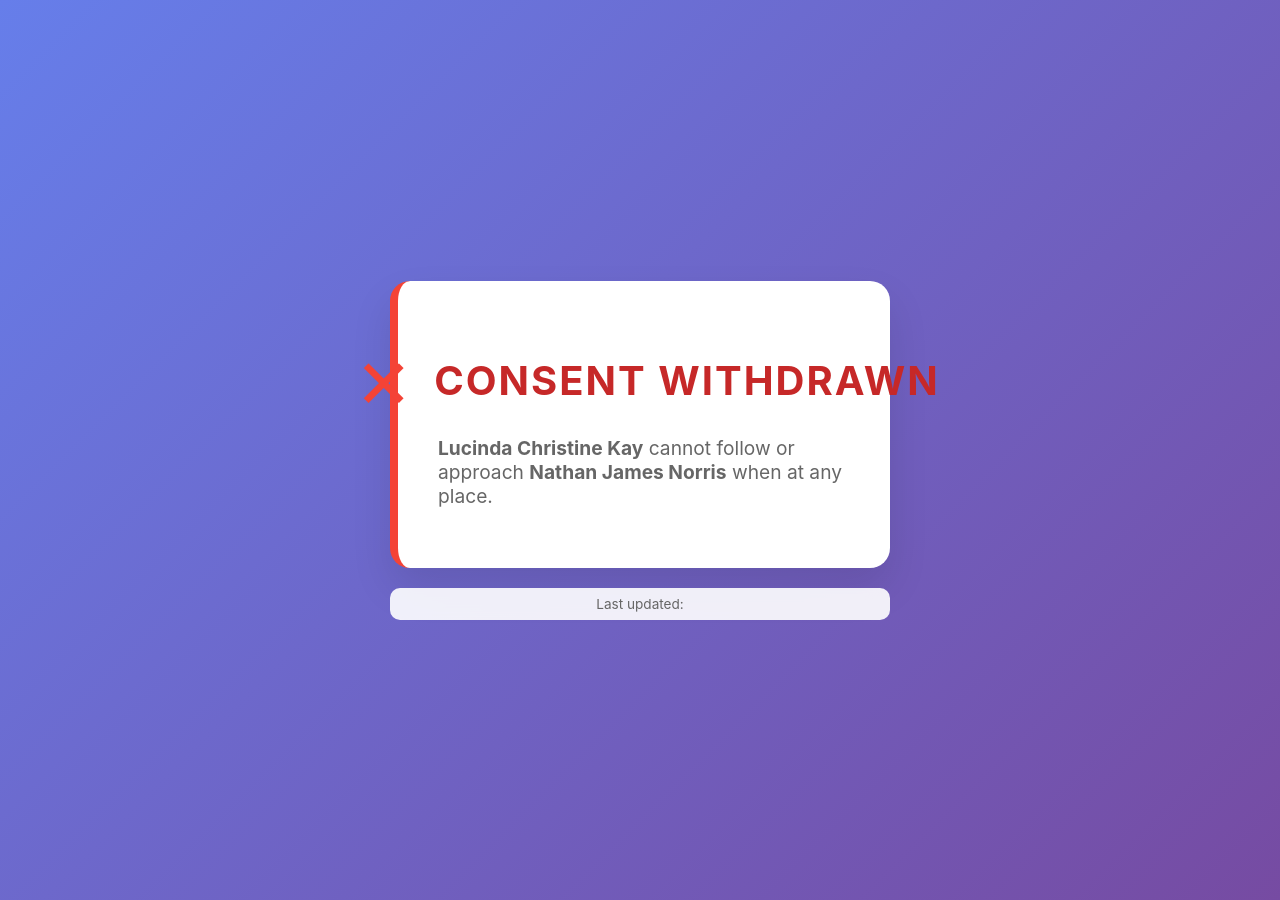
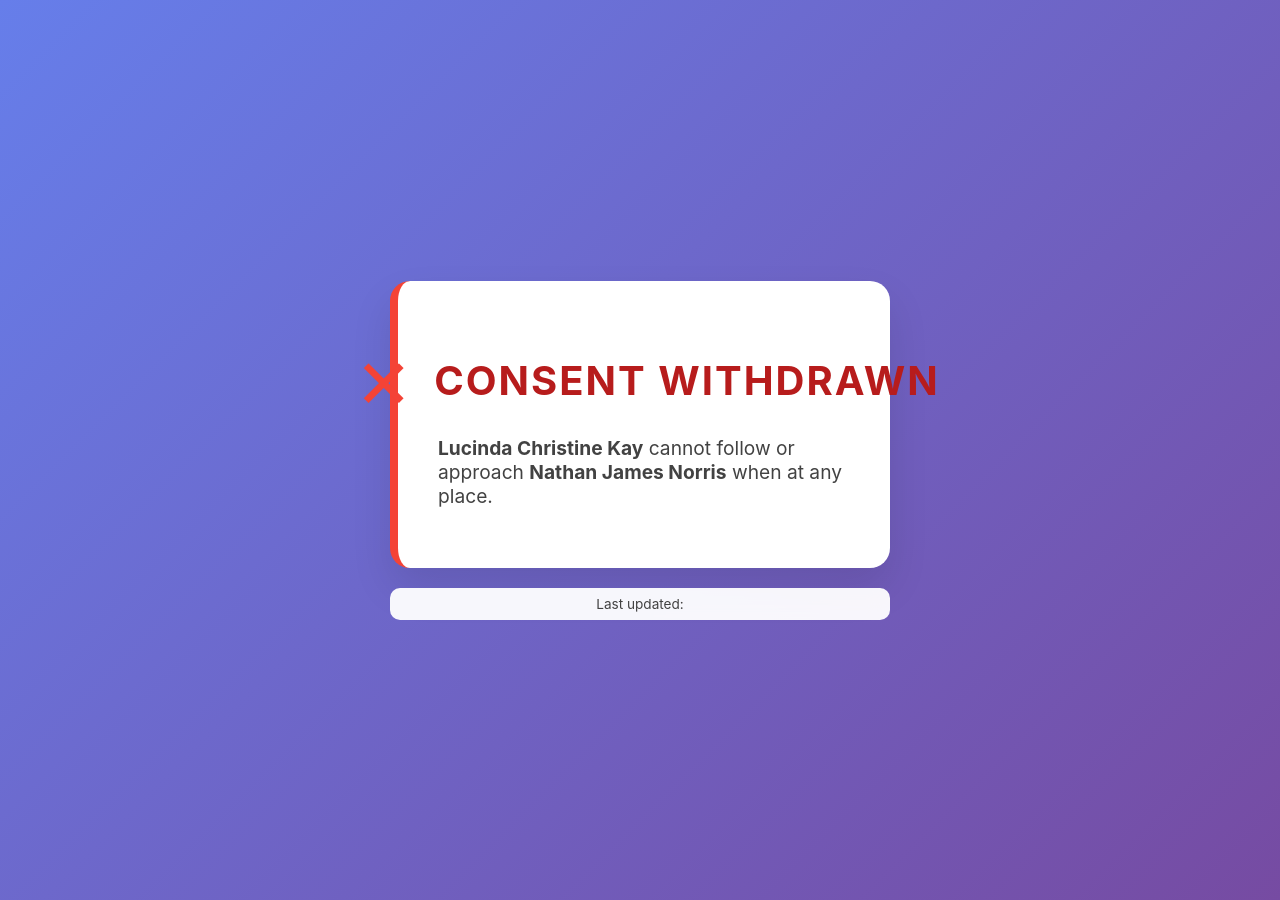
Before and after one commit to nathanjnorris/consent, a Jekyll site: the page built from index.html, in a window 1280 px wide. Built offline with Jekyll 4.4.1, drawn with Linux system fonts in a browser that asks for light colours.

```diff
--- a/_layouts/default.html
+++ b/_layouts/default.html
@@ -4,6 +4,13 @@
     <meta charset="UTF-8">
     <meta name="viewport" content="width=device-width, initial-scale=1.0">
     <title>{{ site.title }}</title>
+
+    <!-- Block search engines -->
+    <meta name="robots" content="noindex, nofollow, noarchive, nosnippet, noimageindex">
+    <meta name="googlebot" content="noindex, nofollow, noarchive, nosnippet, noimageindex">
+
+    <!-- Accessibility meta tags -->
+    <meta name="description" content="Current consent status">
 
     <!-- Dynamic Favicon based on consent status -->
     {% if site.consent_status == "given" %}
@@ -85,16 +92,16 @@
         }
 
         .status-given h1 {
-            color: #2E7D32;
+            color: #1B5E20;
         }
 
         .status-withdrawn h1 {
-            color: #C62828;
+            color: #B71C1C;
         }
 
         .status-message {
             font-size: 1.2em;
-            color: #666;
+            color: #424242;
             margin: 0;
             text-align: left;
         }
@@ -103,9 +110,56 @@
             white-space: nowrap;
         }
 
+        /* Focus management and keyboard navigation */
+        *:focus {
+            outline: 3px solid #4A90E2;
+            outline-offset: 2px;
+        }
+
+        /* High contrast mode support */
+        @media (prefers-contrast: high) {
+            .status-given h1 {
+                color: #000000;
+            }
+
+            .status-withdrawn h1 {
+                color: #000000;
+            }
+
+            .status-message {
+                color: #000000;
+            }
+
+            .last-updated {
+                background: #FFFFFF;
+                color: #000000;
+                border: 2px solid #000000;
+            }
+        }
+
+        /* Reduced motion support */
+        @media (prefers-reduced-motion: reduce) {
+            .status-display {
+                transition: none;
+            }
+        }
+
+        /* Screen reader only class */
+        .sr-only {
+            position: absolute;
+            width: 1px;
+            height: 1px;
+            padding: 0;
+            margin: -1px;
+            overflow: hidden;
+            clip: rect(0, 0, 0, 0);
+            white-space: nowrap;
+            border: 0;
+        }
+
         .last-updated {
-            background: rgba(255, 255, 255, 0.9);
-            color: #666;
+            background: rgba(255, 255, 255, 0.95);
+            color: #424242;
             padding: 8px 15px;
             border-radius: 10px;
             font-size: 0.85em;
--- a/index.html
+++ b/index.html
@@ -2,27 +2,35 @@
 layout: default
 ---
 
+<main role="main" aria-label="Consent Status">
   <div class="status-container">
-  <div class="status-display {% if site.consent_status == 'given' %}status-given{% else %}status-withdrawn{% endif %}">
+    <section class="status-display {% if site.consent_status == 'given' %}status-given{% else %}status-withdrawn{% endif %}"
+             aria-label="Current consent status"
+             role="banner">
       {% if site.consent_status == "given" %}
         <div class="status-header">
-        <div class="status-icon">✓</div>
-        <h1>CONSENT GIVEN</h1>
+          <div class="status-icon" aria-hidden="true">✓</div>
+          <h1 id="consent-status">CONSENT GIVEN</h1>
         </div>
-      <p class="status-message"><b>Lucinda Christine Kay</b> can follow or approach <b>Nathan James Norris</b> when at any place.</p>
+        <p class="status-message" aria-describedby="consent-status">
+          <strong>Lucinda Christine Kay</strong> can follow or approach <strong>Nathan James Norris</strong> when at any place.
+        </p>
       {% else %}
         <div class="status-header">
-        <div class="status-icon">✗</div>
-        <h1>CONSENT WITHDRAWN</h1>
+          <div class="status-icon" aria-hidden="true">✗</div>
+          <h1 id="consent-status">CONSENT WITHDRAWN</h1>
         </div>
-      <p class="status-message"><b>Lucinda Christine Kay</b> cannot follow or approach <b>Nathan James Norris</b> when at any place.</p>
+        <p class="status-message" aria-describedby="consent-status">
+          <strong>Lucinda Christine Kay</strong> cannot follow or approach <strong>Nathan James Norris</strong> when at any place.
+        </p>
+      {% endif %}
+    </section>
+
+    {% if site.last_updated %}
+    <footer class="last-updated" role="contentinfo" aria-label="Last updated information">
+      <span id="timestamp-utc" style="display: none;">{{ site.last_updated }}</span>
+      <time id="timestamp-local" datetime="{{ site.last_updated }}">Last updated: {{ site.last_updated | date: "%d %B %Y %I:%M %p" | downcase }}</time>
+    </footer>
     {% endif %}
   </div>
-
-  {% if site.last_updated %}
-  <div class="last-updated">
-    <span id="timestamp-utc" style="display: none;">{{ site.last_updated }}</span>
-    <span id="timestamp-local">Last updated: {{ site.last_updated | date: "%d %B %Y %I:%M %p" | downcase }}</span>
-  </div>
-  {% endif %}
-</div>
+</main>
--- /dev/null
+++ b/robots.txt
@@ -0,0 +1,5 @@
+User-agent: *
+Disallow: /
+
+# Block all search engines from indexing this site
+# This is a private consent status page
```
Lines whose indentation alone changed are shown as unchanged.
